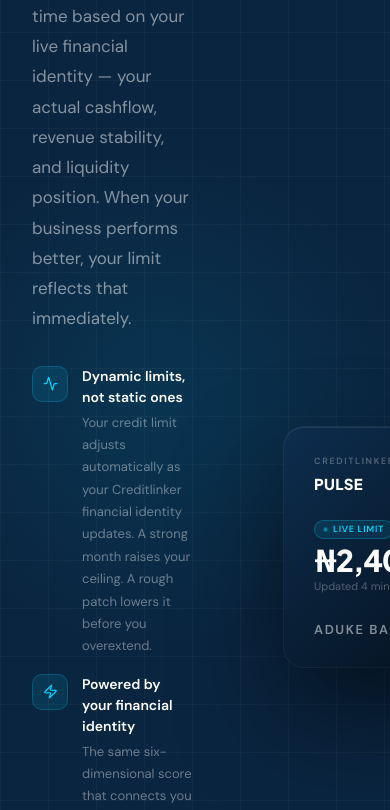
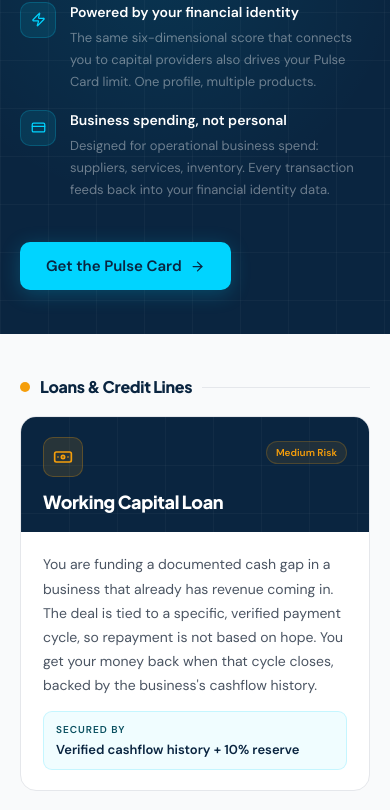
Before and after one commit to MichealKrugman/Creditlinker_Web, a Next.js app: page /products in a window 390 px wide. Shown: the part 1138-1948 px from the top of the page. Built offline with nearby package versions, Linux system fonts and the light colour scheme.

Commit message:
optimize dynamic card section for mobile

```diff
--- a/app/(public)/for-financers/page.tsx
+++ b/app/(public)/for-financers/page.tsx
@@ -157,6 +157,7 @@ export default function ForFinancersPage() {
           .ff-pad          { padding: 0 20px !important; }
           .ff-type-grid    { grid-template-columns: 1fr !important; }
           .ff-cta-btns     { flex-direction: column !important; align-items: stretch !important; }
+          .ff-cta-btns a   { text-align: center !important; justify-content: center !important; }
           .ff-match-strip  { flex-direction: column !important; align-items: stretch !important; gap: 16px !important; }
           .ff-match-strip a { text-align: center !important; justify-content: center !important; }
           .ff-proof-strip  { gap: 16px !important; }
@@ -164,6 +165,7 @@ export default function ForFinancersPage() {
           .ff-hero-btns a  { width: 100% !important; box-sizing: border-box !important; justify-content: center !important; }
           .ff-section-heading { margin-bottom: 28px !important; }
           .ff-section-heading p { display: none !important; }
+          .ff-cta-box      { padding: 36px 24px !important; }
         }
       `}</style>
 
@@ -269,7 +271,7 @@ export default function ForFinancersPage() {
             id="who-heading"
             badge={<Badge><Landmark size={10} aria-hidden="true" /> Who can be a financer</Badge>}
             title="Institutions first. Individuals coming soon."
-            sub="We are currently onboarding institutional capital providers — banks, microfinance institutions, equipment financiers, and trade suppliers. Individual financer access opens in phases. Join the waitlist to be notified."
+            sub="We are currently onboarding institutional capital providers: banks, microfinance institutions, equipment financiers, and trade suppliers. Individual financer access opens in phases. Join the waitlist to be notified."
             center
           />
           <div className="ff-type-grid" style={{ display: "grid", gridTemplateColumns: "1fr 1fr", gap: 20, marginBottom: 40 }}>
@@ -309,13 +311,13 @@ export default function ForFinancersPage() {
             <ProviderCard
               icon={<Layers size={20} aria-hidden="true" />}
               type="Equipment financers"
-              desc="You fund the purchase of machines, vehicles, or equipment. The asset itself is the security — if repayment stops, the asset is recovered."
+              desc="You fund the purchase of machines, vehicles, or equipment. The asset itself is the security. If repayment stops, the asset is recovered."
               examples={["Equipment finance", "Asset leasing", "Hire purchase"]}
             />
             <ProviderCard
               icon={<TrendingUp size={20} aria-hidden="true" />}
               type="Revenue & invoice financers"
-              desc="You advance money against real invoices or verified future revenue. The business's customers — or their sales — are what pays you back."
+              desc="You advance money against real invoices or verified future revenue. The business's customers or their sales are what pays you back."
               examples={["Invoice advances", "Revenue share", "Receivables"]}
             />
             <ProviderCard
@@ -482,7 +484,7 @@ export default function ForFinancersPage() {
               </p>
               <div style={{ background: "#FEF2F2", border: "1px solid rgba(239,68,68,0.2)", borderRadius: 12, padding: "14px 18px", display: "flex", gap: 12 }}>
                 <AlertCircle size={16} aria-hidden="true" style={{ color: "#EF4444", flexShrink: 0, marginTop: 2 }} />
-                <p style={{ fontSize: 13, color: "#991B1B", lineHeight: 1.65 }}>Creditlinker uses the language "partial loss protection" and "managed risk" — not "safe investment" or "guaranteed returns." You are putting capital into real businesses. There is real risk involved.</p>
+                <p style={{ fontSize: 13, color: "#991B1B", lineHeight: 1.65 }}>Creditlinker uses the language "partial loss protection" and "managed risk", not "safe investment" or "guaranteed returns." You are putting capital into real businesses. There is real risk involved.</p>
               </div>
             </div>
             <div style={{ display: "flex", flexDirection: "column", gap: 12 }}>
@@ -539,7 +541,7 @@ export default function ForFinancersPage() {
                 tag: "Revenue-backed",
                 risk: "Low Risk",
                 rc: "#10B981",
-                security: "Backed by the business's real customer invoices. When the customer pays their invoice, that money clears the deal. You are not waiting on the business \u2014 you are waiting on their customer.",
+                security: "Backed by the business's real customer invoices. When the customer pays their invoice, that money clears the deal. You are not waiting on the business. You are waiting on their customer.",
                 types: ["Invoice advances", "Receivables purchase", "Revenue advance"]
               },
             ].map((lt) => (
@@ -904,7 +906,7 @@ export default function ForFinancersPage() {
       {/* CTA */}
       <section aria-label="Call to action" className="ff-section" style={{ padding: "88px 0", background: "#F9FAFB" }}>
         <div className="ff-pad" style={{ maxWidth: 1280, margin: "0 auto", padding: "0 32px" }}>
-          <div style={{ background: "#0A2540", borderRadius: 24, padding: "64px 64px", position: "relative", overflow: "hidden", textAlign: "center" }}>
+          <div className="ff-cta-box" style={{ background: "#0A2540", borderRadius: 24, padding: "64px 64px", position: "relative", overflow: "hidden", textAlign: "center" }}>
             <GridBg />
             <div aria-hidden="true" style={{ pointerEvents: "none", position: "absolute", inset: 0, background: "radial-gradient(ellipse 700px 400px at 50% 50%, rgba(0,212,255,0.08) 0%, transparent 70%)" }} />
 
--- a/app/(public)/products/page.tsx
+++ b/app/(public)/products/page.tsx
@@ -164,26 +164,37 @@ export default function ProductsPage() {
       <style>{`
         .pt-card-grid-3 { display: grid; grid-template-columns: repeat(3, 1fr); gap: 20px; }
         .pt-card-grid-2 { display: grid; grid-template-columns: repeat(2, 1fr); gap: 20px; }
+        .pt-pulse-grid  { display: grid; grid-template-columns: 1fr 420px; gap: 72px; align-items: center; }
         @media (max-width: 900px) {
           .pt-card-grid-3 { grid-template-columns: 1fr 1fr !important; }
           .pt-card-grid-2 { grid-template-columns: 1fr 1fr !important; }
+          .pt-pulse-grid  { grid-template-columns: 1fr !important; gap: 40px !important; }
+          .pt-pulse-card  { display: none !important; }
         }
         @media (max-width: 560px) {
           .pt-card-grid-3, .pt-card-grid-2 { grid-template-columns: 1fr !important; }
-          .pt-hero-btns { flex-direction: column !important; }
+          .pt-hero-btns { flex-direction: column !important; align-items: stretch !important; }
+          .pt-hero-btns a { text-align: center !important; justify-content: center !important; width: 100% !important; box-sizing: border-box !important; }
+          .pt-hero-section  { padding: 48px 0 36px !important; }
+          .pt-hero-inner     { padding: 0 20px !important; }
+          .pt-pulse-section  { padding: 44px 0 !important; }
+          .pt-pulse-inner    { padding: 0 20px !important; }
+          .pt-cats-section   { padding: 44px 0 56px !important; }
+          .pt-cats-inner     { padding: 0 20px !important; gap: 40px !important; }
+          .pt-cta-section    { padding: 44px 20px !important; }
         }
       `}</style>
 
       {/* ── HERO ── */}
-      <section style={{ position: "relative", overflow: "hidden", background: "#fff", padding: "80px 0 64px" }}>
+      <section className="pt-hero-section" style={{ position: "relative", overflow: "hidden", background: "#fff", padding: "80px 0 64px" }}>
         <GridBg light />
-        <div style={{ position: "relative", maxWidth: 860, margin: "0 auto", padding: "0 32px", textAlign: "center" }}>
+        <div className="pt-hero-inner" style={{ position: "relative", maxWidth: 860, margin: "0 auto", padding: "0 32px", textAlign: "center" }}>
           <h1 style={{ fontFamily: "var(--font-display)", fontWeight: 800, fontSize: "clamp(34px,5vw,58px)", letterSpacing: "-0.04em", color: "#0A2540", lineHeight: 1.08, marginBottom: 18 }}>
             14 ways to get funded.<br />
             <span style={{ color: "#00D4FF" }}>Plus a card that moves with your business.</span>
           </h1>
           <p style={{ fontSize: 18, color: "#4B5563", lineHeight: 1.7, maxWidth: 580, margin: "0 auto 36px" }}>
-            Five categories of business financing structured around how each deal gets repaid — and the Creditlinker Pulse Card, a business credit card with limits that adjust in real time as your business grows.
+            Five categories of business financing structured around how each deal gets repaid, and the Creditlinker Pulse Card, a business credit card with limits that adjust in real time as your business grows.
           </p>
           <div className="pt-hero-btns" style={{ display: "flex", gap: 12, justifyContent: "center", flexWrap: "wrap" }}>
             <Link href="/register" style={{ display: "inline-flex", alignItems: "center", gap: 8, background: "#0A2540", color: "white", padding: "13px 24px", borderRadius: 10, fontWeight: 700, fontSize: 15 }}>
@@ -197,10 +208,10 @@ export default function ProductsPage() {
       </section>
 
       {/* ── PULSE CARD ── */}
-      <section style={{ background: "#0A2540", padding: "72px 0", position: "relative", overflow: "hidden" }}>
+      <section className="pt-pulse-section" style={{ background: "#0A2540", padding: "72px 0", position: "relative", overflow: "hidden" }}>
         <GridBg />
         <div aria-hidden="true" style={{ pointerEvents: "none", position: "absolute", top: "30%", right: "-4%", width: 500, height: 500, borderRadius: "50%", background: "radial-gradient(circle, rgba(0,212,255,0.09) 0%, transparent 70%)" }} />
-        <div style={{ position: "relative", maxWidth: 1200, margin: "0 auto", padding: "0 32px" }}>
+        <div className="pt-pulse-inner" style={{ position: "relative", maxWidth: 1200, margin: "0 auto", padding: "0 32px" }}>
           {/* label */}
           <div style={{ display: "flex", alignItems: "center", gap: 10, marginBottom: 36 }}>
             <span style={{ display: "inline-flex", alignItems: "center", gap: 6, background: "rgba(0,212,255,0.08)", border: "1px solid rgba(0,212,255,0.2)", color: "#00D4FF", fontSize: 11, fontWeight: 700, padding: "4px 14px", borderRadius: 9999, letterSpacing: "0.08em" }}>
@@ -208,7 +219,7 @@ export default function ProductsPage() {
             </span>
           </div>
 
-          <div style={{ display: "grid", gridTemplateColumns: "1fr 420px", gap: 72, alignItems: "center" }}>
+          <div className="pt-pulse-grid">
             {/* left */}
             <div>
               <h2 style={{ fontFamily: "var(--font-display)", fontWeight: 800, fontSize: "clamp(30px,4vw,52px)", letterSpacing: "-0.04em", color: "white", lineHeight: 1.08, marginBottom: 20 }}>
@@ -216,13 +227,13 @@ export default function ProductsPage() {
                 <span style={{ color: "#00D4FF" }}>Pulse Card</span>
               </h2>
               <p style={{ fontSize: 17, color: "rgba(255,255,255,0.5)", lineHeight: 1.78, marginBottom: 32, maxWidth: 480 }}>
-                A business credit card where your spending limit is not fixed at issuance and left to age. It recalculates in real time based on your live financial identity — your actual cashflow, revenue stability, and liquidity position. When your business performs better, your limit reflects that immediately.
+                A business credit card where your spending limit is not fixed at issuance and left to age. It recalculates in real time based on your live financial identity: your actual cashflow, revenue stability, and liquidity position. When your business performs better, your limit reflects that immediately.
               </p>
               <div style={{ display: "flex", flexDirection: "column", gap: 16, marginBottom: 40 }}>
                 {[
                   { icon: <Activity size={15} />, title: "Dynamic limits, not static ones", desc: "Your credit limit adjusts automatically as your Creditlinker financial identity updates. A strong month raises your ceiling. A rough patch lowers it before you overextend." },
                   { icon: <Zap size={15} />, title: "Powered by your financial identity", desc: "The same six-dimensional score that connects you to capital providers also drives your Pulse Card limit. One profile, multiple products." },
-                  { icon: <CreditCard size={15} />, title: "Business spending, not personal", desc: "Designed for operational business spend — suppliers, services, inventory. Every transaction feeds back into your financial identity data." },
+                  { icon: <CreditCard size={15} />, title: "Business spending, not personal", desc: "Designed for operational business spend: suppliers, services, inventory. Every transaction feeds back into your financial identity data." },
                 ].map((f) => (
                   <div key={f.title} style={{ display: "flex", gap: 14 }}>
                     <div style={{ width: 36, height: 36, borderRadius: 10, background: "rgba(0,212,255,0.10)", border: "1px solid rgba(0,212,255,0.2)", display: "flex", alignItems: "center", justifyContent: "center", color: "#00D4FF", flexShrink: 0 }}>{f.icon}</div>
@@ -239,7 +250,7 @@ export default function ProductsPage() {
             </div>
 
             {/* right — card visual */}
-            <div style={{ display: "flex", justifyContent: "center" }}>
+            <div className="pt-pulse-card" style={{ display: "flex", justifyContent: "center" }}>
               <div style={{
                 width: 380, height: 240,
                 borderRadius: 20,
@@ -285,8 +296,8 @@ export default function ProductsPage() {
       </section>
 
       {/* ── CATEGORIES ── */}
-      <section style={{ background: "#F9FAFB", padding: "64px 0 80px" }}>
-        <div style={{ maxWidth: 1200, margin: "0 auto", padding: "0 32px", display: "flex", flexDirection: "column", gap: 60 }}>
+      <section className="pt-cats-section" style={{ background: "#F9FAFB", padding: "64px 0 80px" }}>
+        <div className="pt-cats-inner" style={{ maxWidth: 1200, margin: "0 auto", padding: "0 32px", display: "flex", flexDirection: "column", gap: 60 }}>
           {categories.map((cat) => (
             <div key={cat.id}>
               {/* category label */}
@@ -337,7 +348,7 @@ export default function ProductsPage() {
       </section>
 
       {/* ── CTA ── */}
-      <section style={{ background: "#0A2540", padding: "64px 32px", textAlign: "center", position: "relative", overflow: "hidden" }}>
+      <section className="pt-cta-section" style={{ background: "#0A2540", padding: "64px 32px", textAlign: "center", position: "relative", overflow: "hidden" }}>
         <GridBg />
         <div style={{ position: "relative", maxWidth: 600, margin: "0 auto" }}>
           <h2 style={{ fontFamily: "var(--font-display)", fontWeight: 800, fontSize: "clamp(26px,4vw,42px)", color: "white", letterSpacing: "-0.035em", lineHeight: 1.1, marginBottom: 14 }}>
```
Also changed, not shown: app/(public)/home/page.tsx (+9 -3 lines).
